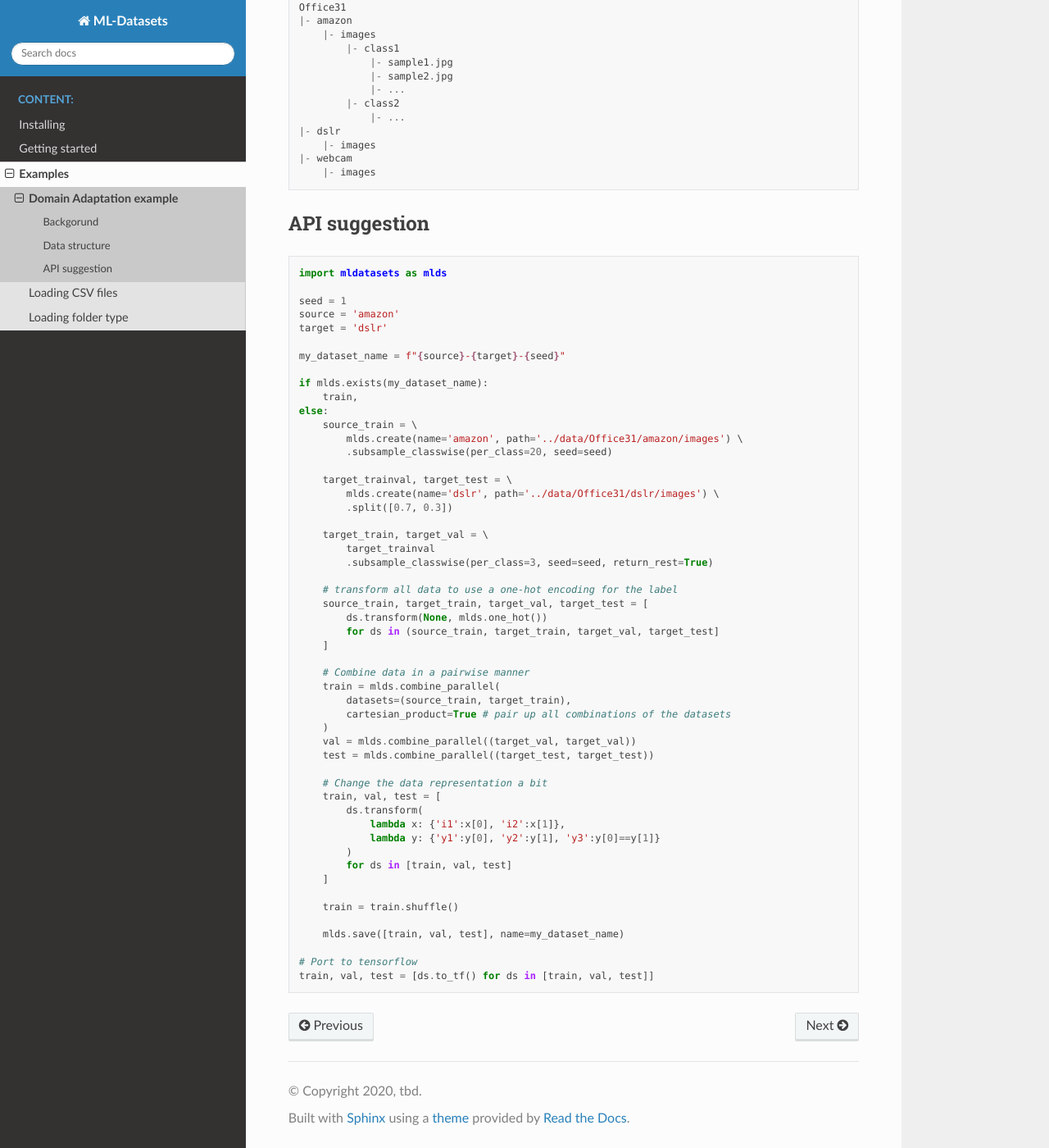
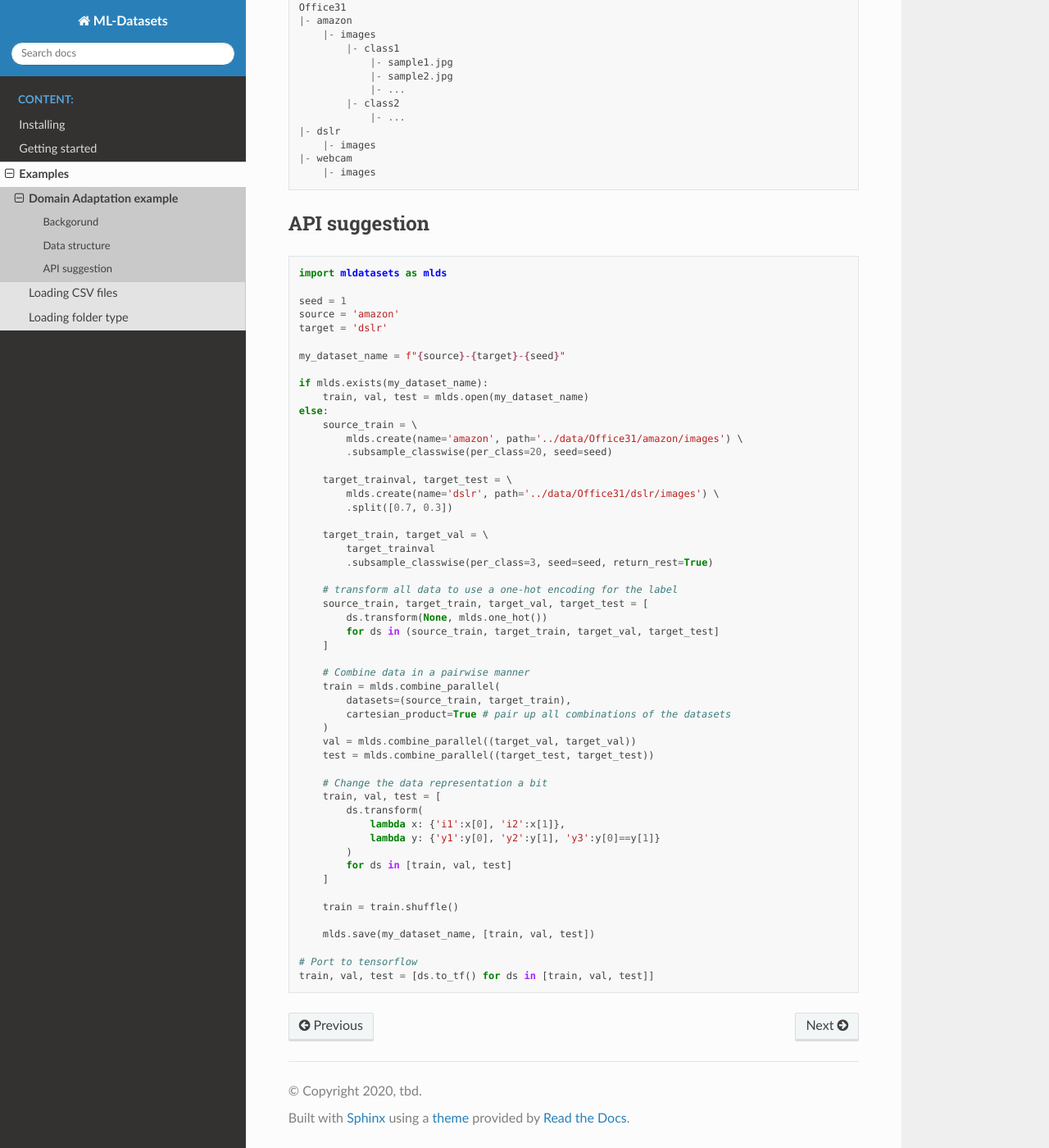
Before and after one commit to LukasHedegaard/datasetops, a Sphinx documentation site: the page built from docs/examples/domain-adaptation.md, in a window 1280 px wide and 1400 px high, scrolled down 735 px. Shown: the whole window at 82% size. Built offline with Sphinx 7.4.7 and the Read the Docs theme 2.0.0, drawn with Linux system fonts in a browser that asks for light colours.

Commit message:
fix typos in docs for domain adaptation example

```diff
--- a/docs/examples/domain-adaptation.md
+++ b/docs/examples/domain-adaptation.md
@@ -46,7 +46,7 @@ target = 'dslr'
 my_dataset_name = f"{source}-{target}-{seed}"
 
 if mlds.exists(my_dataset_name):
-    train,
+    train, val, test = mlds.open(my_dataset_name)
 else:
     source_train = \
         mlds.create(name='amazon', path='../data/Office31/amazon/images') \
```
Also changed, not shown: other parts of docs/examples/domain-adaptation.md (+1 -1 lines).
